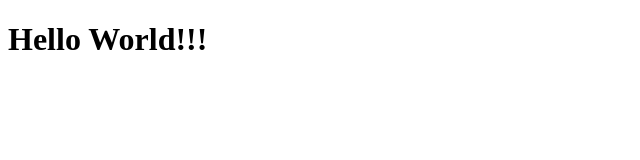
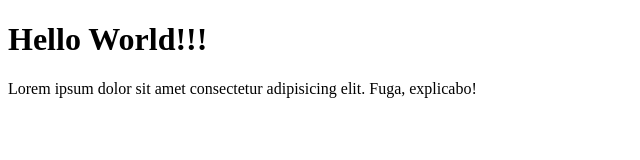
Before and after one commit to hilmi24/git-test, a plain HTML site: page index.html in a window 1280 px wide. Shown: the whole page, without its empty margins (0-640 px from the left). Drawn offline with Linux system fonts and the light colour scheme.

Commit message:
menambahkan paragraf

```diff
--- a/index.html
+++ b/index.html
@@ -7,5 +7,6 @@
 </head>
 <body>
     <h1>Hello World!!!</h1>
+    <p>Lorem ipsum dolor sit amet consectetur adipisicing elit. Fuga, explicabo!</p>
 </body>
 </html>
```
